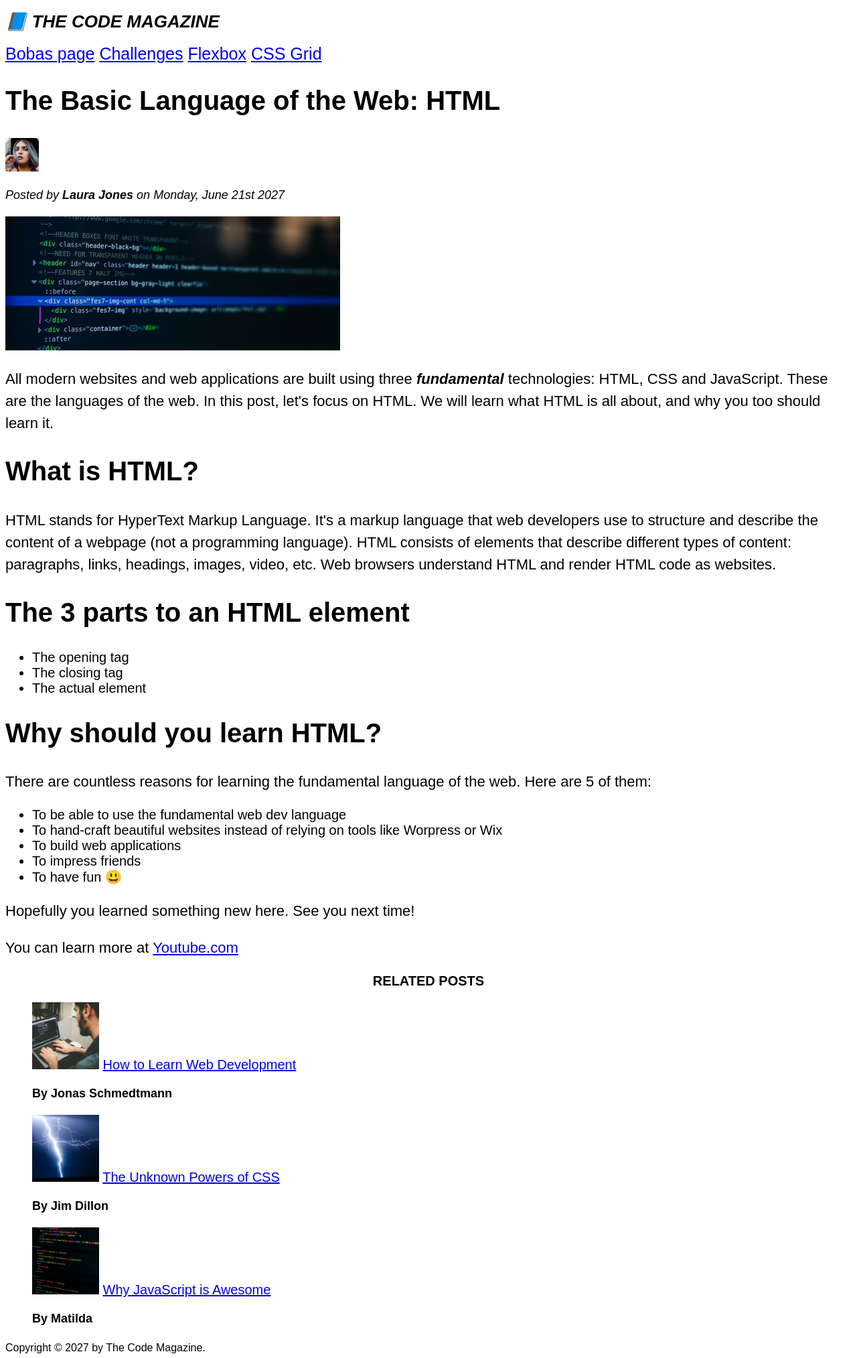
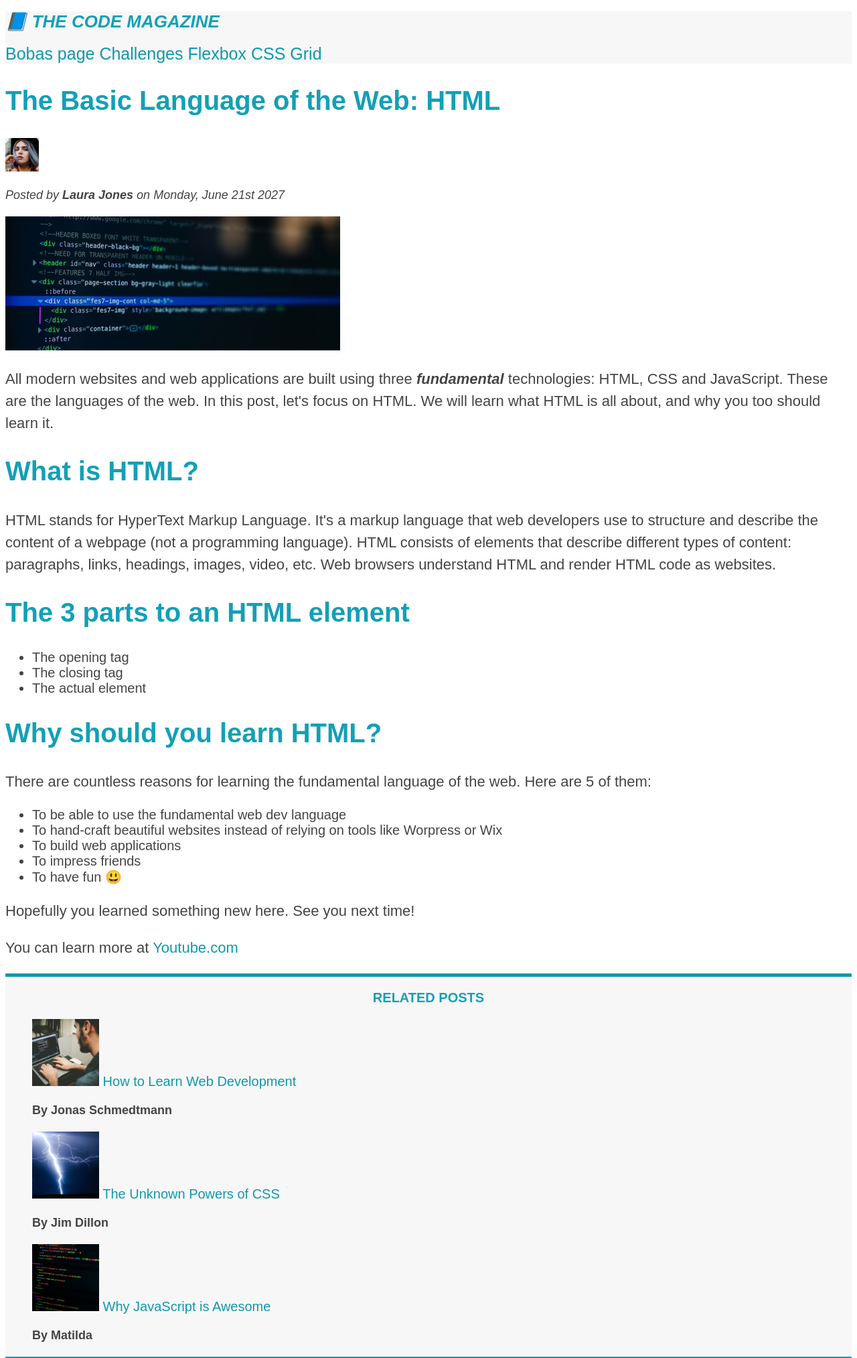
Before and after one commit to Travis-Johnson-jr/HTML-CSS, a plain HTML site: page index.html in a window 1280 px wide. Shown: the top 2027 px of the page at 67% size. Drawn offline with Linux system fonts and the light colour scheme.

Commit message:
css changes

```diff
--- a/index.html
+++ b/index.html
@@ -8,7 +8,7 @@
   </head>
 
   <body>
-    <header>
+    <header class="main-header">
       <h1>📘 The Code Magazine</h1>
 
       <nav>
--- a/style.css
+++ b/style.css
@@ -5,10 +5,17 @@ p,
 li,
 nav {
   font-family: sans-serif;
+  color: #444;
 }
 
 nav {
   font-size: 25px;
+}
+
+h1,
+h2,
+h3 {
+  color: #13a0b6;
 }
 
 h1 {
@@ -60,3 +67,42 @@ li {
 .related {
   list-style: none;
 }
+
+.main-header {
+  background-color: #f7f7f7;
+}
+
+aside {
+  background-color: #f7f7f7;
+  border-top: 5px solid #1098ad;
+  border-bottom: 5px solid #1098ad;
+}
+
+/* li:nth-child(odd) {
+  color: red;
+} */
+
+/* Demo: This will not work because the p element is not the first child of article. */
+article p:first-child {
+  color: red;
+}
+
+a:link {
+  color: #1098ad;
+  text-decoration: none;
+}
+
+a:hover {
+  color: purple;
+  font-weight: bold;
+  text-decoration: solid underline purple;
+}
+
+a:visited {
+  color: #1098ad;
+}
+
+/* a:active {
+  background-color: blue;
+  font-style: italic;
+} */
```
